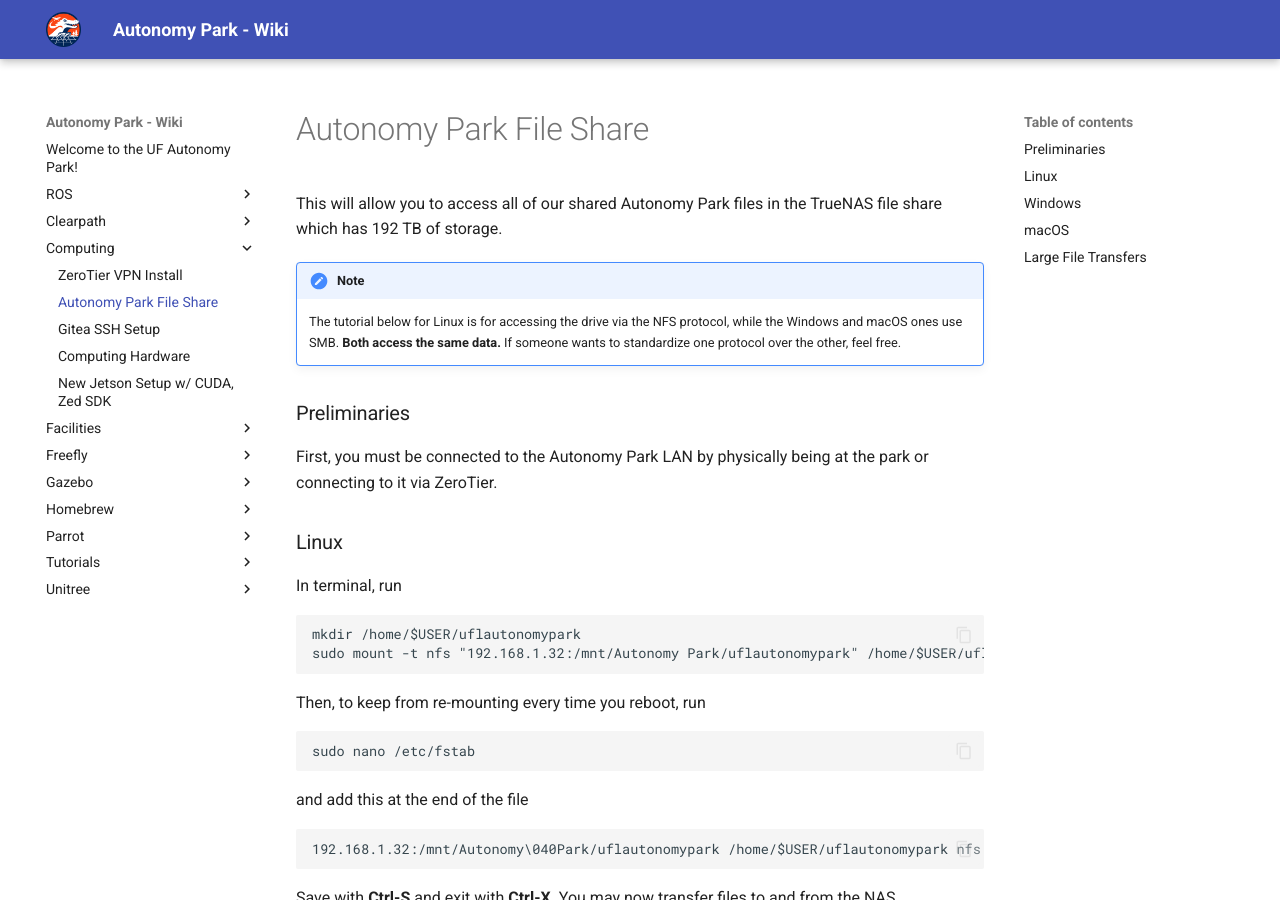
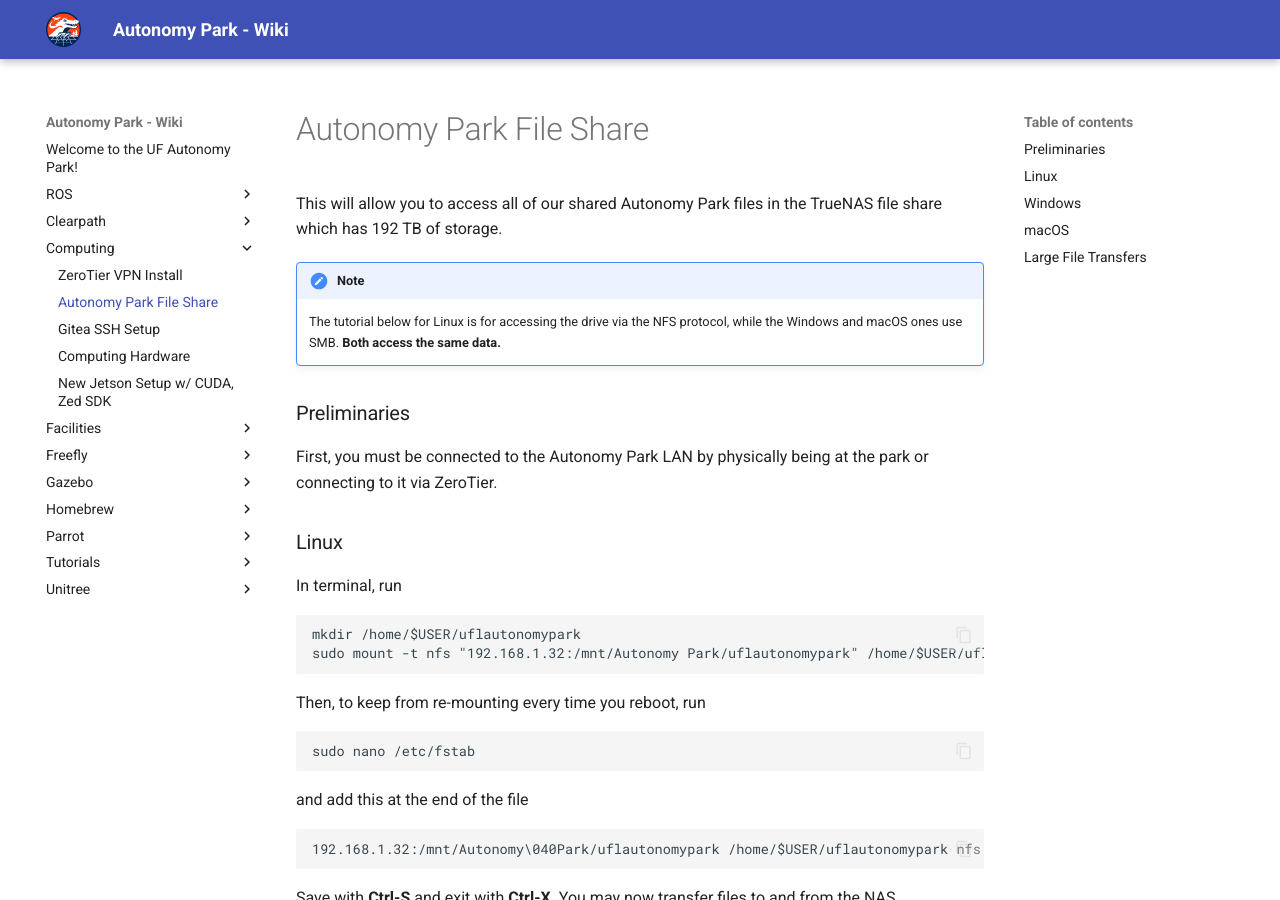
Before and after one commit to UFL-Autonomy-Park/apark_wiki, an MkDocs documentation site: the page built from docs/computing/fileshare.md, in a window 1280 px wide and 900 px high. Built offline with MkDocs 1.6.1 and Material for MkDocs 9.7.7, drawn with Linux system fonts in a browser that asks for light colours.

```diff
--- a/docs/computing/fileshare.md
+++ b/docs/computing/fileshare.md
@@ -3,7 +3,7 @@
 This will allow you to access all of our shared Autonomy Park files in the TrueNAS file share which has 192 TB of storage.
 
 !!! note
-    The tutorial below for Linux is for accessing the drive via the NFS protocol, while the Windows and macOS ones use SMB. **Both access the same data.** If someone wants to standardize one protocol over the other, feel free.
+    The tutorial below for Linux is for accessing the drive via the NFS protocol, while the Windows and macOS ones use SMB. **Both access the same data.**
 
 ### Preliminaries
 
```
